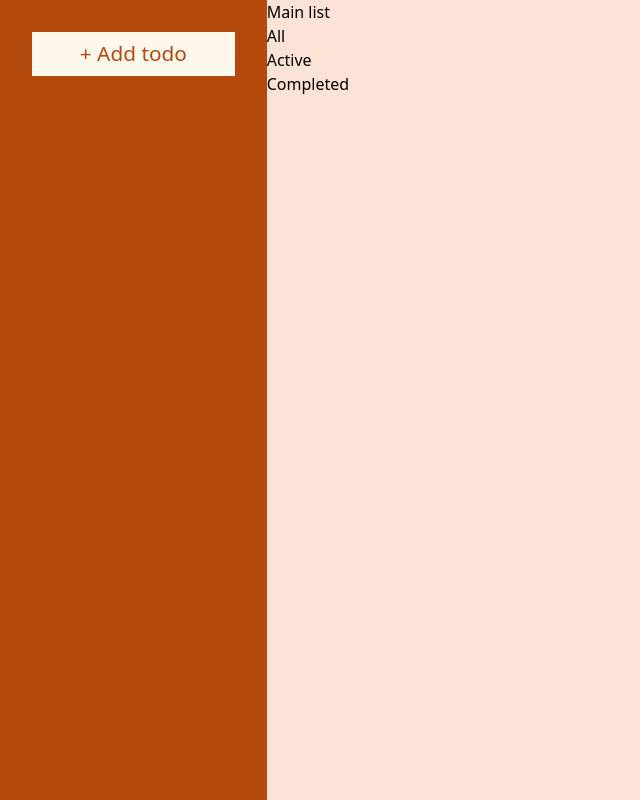
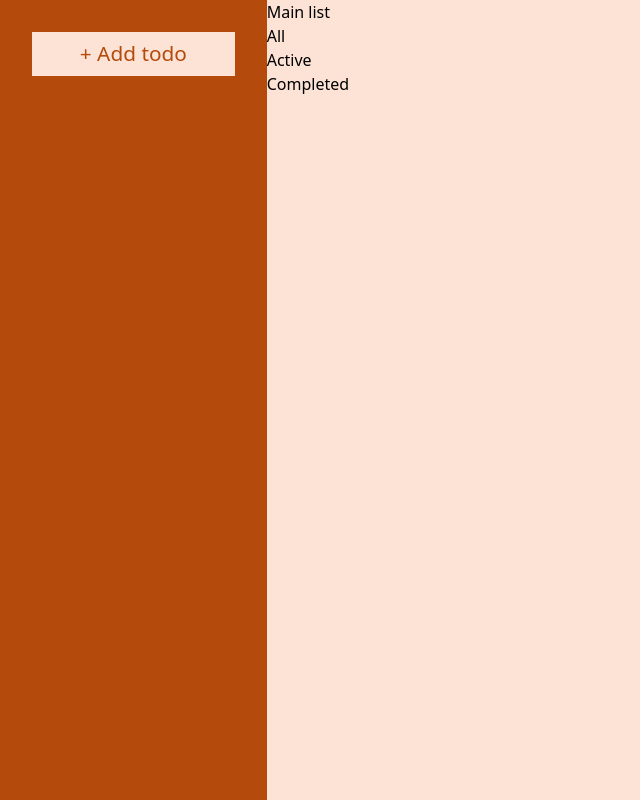
Before and after one commit to Chief-99/todo-list, a website built with webpack: page src/index.html in a window 1280 px wide. In both pictures the pointer is over the button "+ Add todo". Shown: the whole page, without its empty margins (0-640 px from the left). Built offline with nearby package versions, Linux system fonts and the light colour scheme.

Commit message:
style:add hover styles to add todo button

```diff
--- a/src/styles.css
+++ b/src/styles.css
@@ -114,6 +114,14 @@ body {
   background-color: var(--orange-white);
   border: none;
   color: var(--main-color);
+  font-weight: 500;
+  transition: background-color 200ms;
+}
+
+#open-todo-form:hover,
+#open-todo-form:focus {
+  background-color: var(--secondary-color);
+  cursor: pointer;
 }
 
 /* &Form */
```
